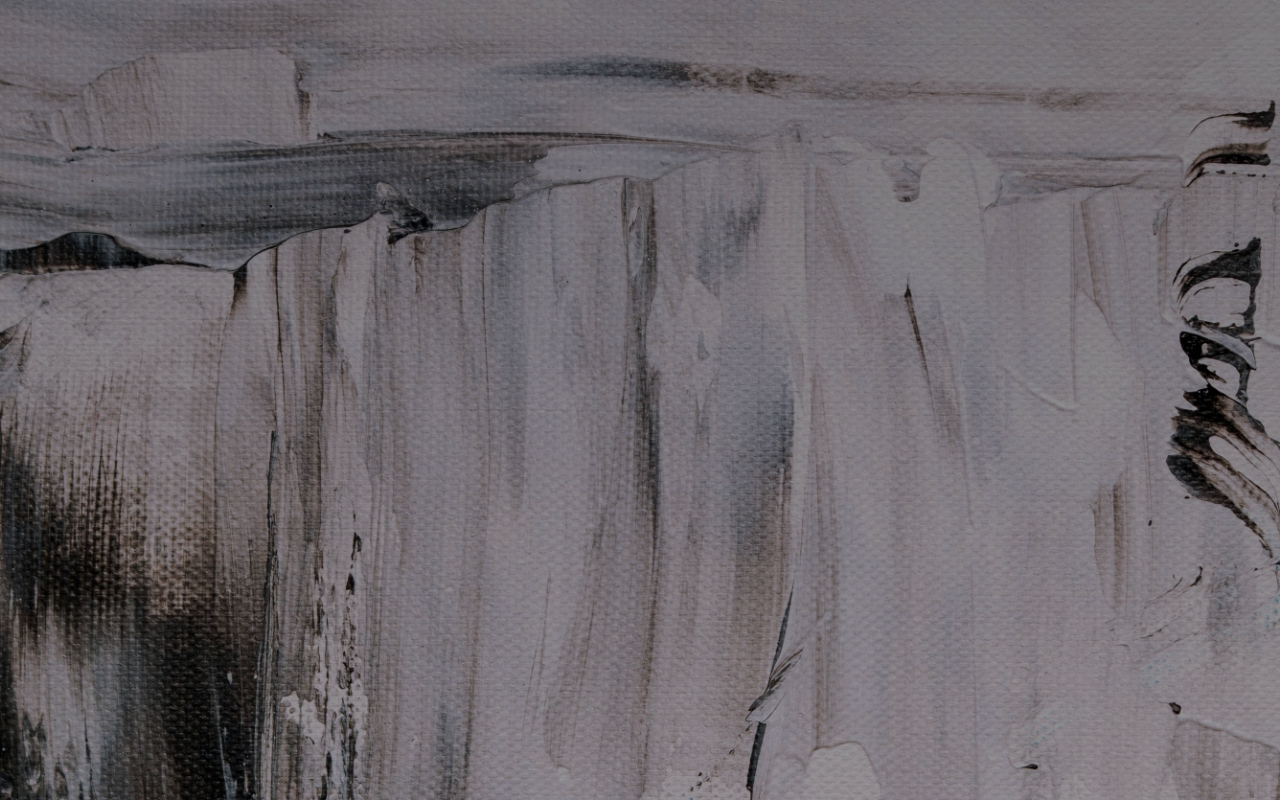
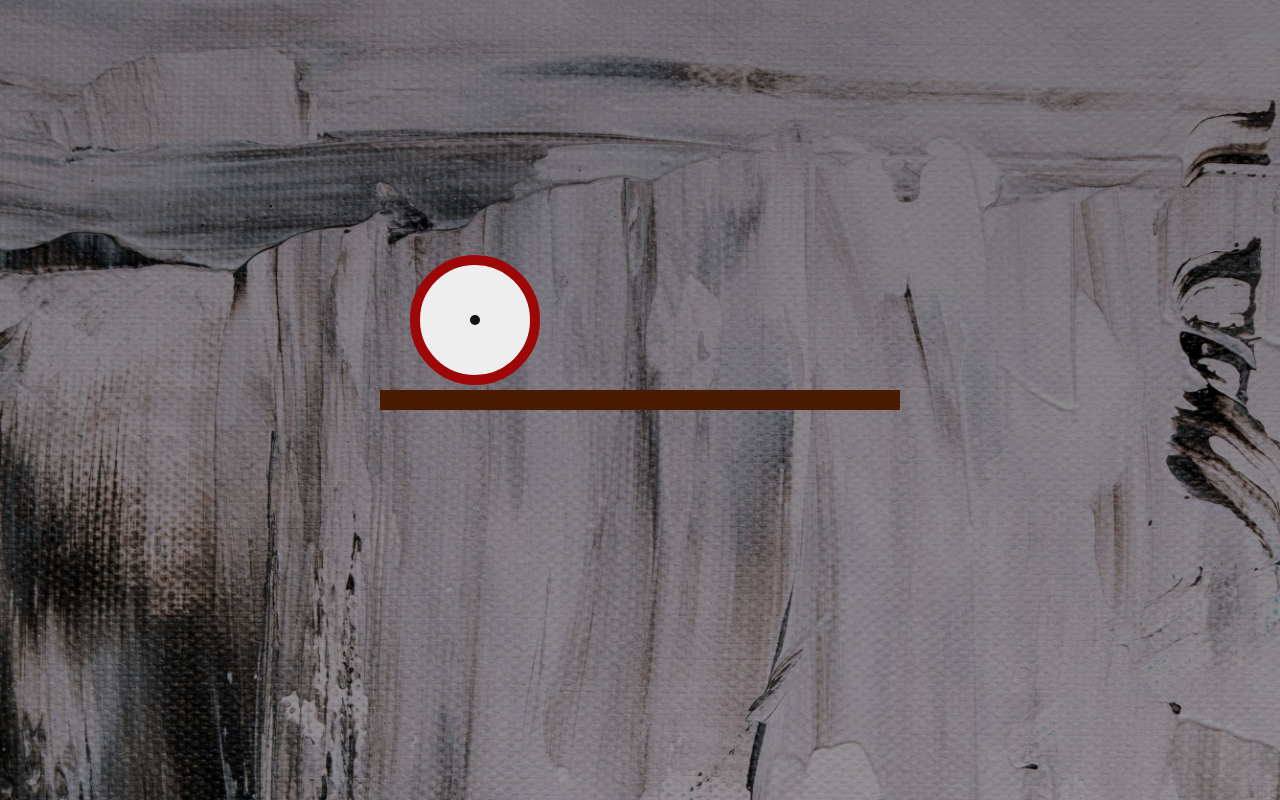
Before and after one commit to Nimira43/Wall-Shelf-Drawing, a plain HTML site: page index.html in a window 1280 px wide. Drawn offline with Linux system fonts and the light colour scheme.

Commit message:
Creating clock face.

```diff
--- a/style.css
+++ b/style.css
@@ -1,4 +1,5 @@
 :root {
+  --black: #111;
   --dark: #333;
   --gray: #ccc;
   --light: #eee;
@@ -7,9 +8,11 @@
   --brown-dk: #4c1a03;
   --green: #2cb42c;
   --orange: #ff4500;
+  --red: #9d0707;
   --blue: #4949e3;
   --gold: #b8a90a;
   --test-colour: #d2b48c;
+  --bord-r: 50%;
 }
 
 body {
@@ -27,3 +30,36 @@ body {
   align-items: center;
   overflow: hidden;
 }
+
+.shelf {
+  width: 520px;
+  height: 20px;
+  background-color: var(--brown-dk);
+  position: relative;
+}
+
+.clock, .knot, .hand,
+.clock-ear-left, .clock-ear-right,
+.clock-foot-left, .clock-foot-right {
+  position: absolute;
+}
+
+.clock {
+  width: 110px;
+  height: 110px;
+  background-color: var(--light);
+  border: 10px solid var(--red);
+  border-radius: var(--bord-r);
+  left: 30px;
+  top: -135px;
+}
+
+.knot {
+  width: 10px;
+  height: 10px;
+  background-color: var(--black);
+  border-radius: var(--bord-r);
+  left: 50%;
+  top: 50%;
+  transform: translate(-50%, -50%);
+}
```
